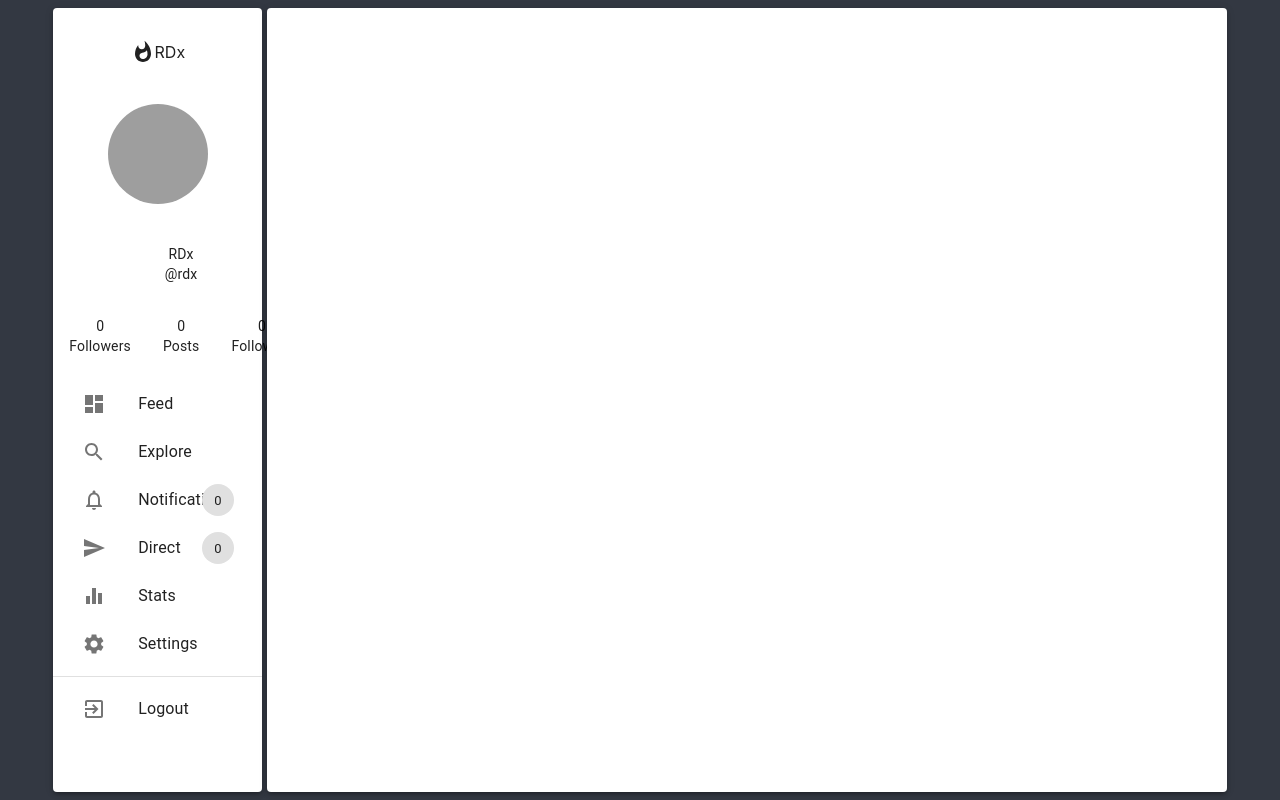
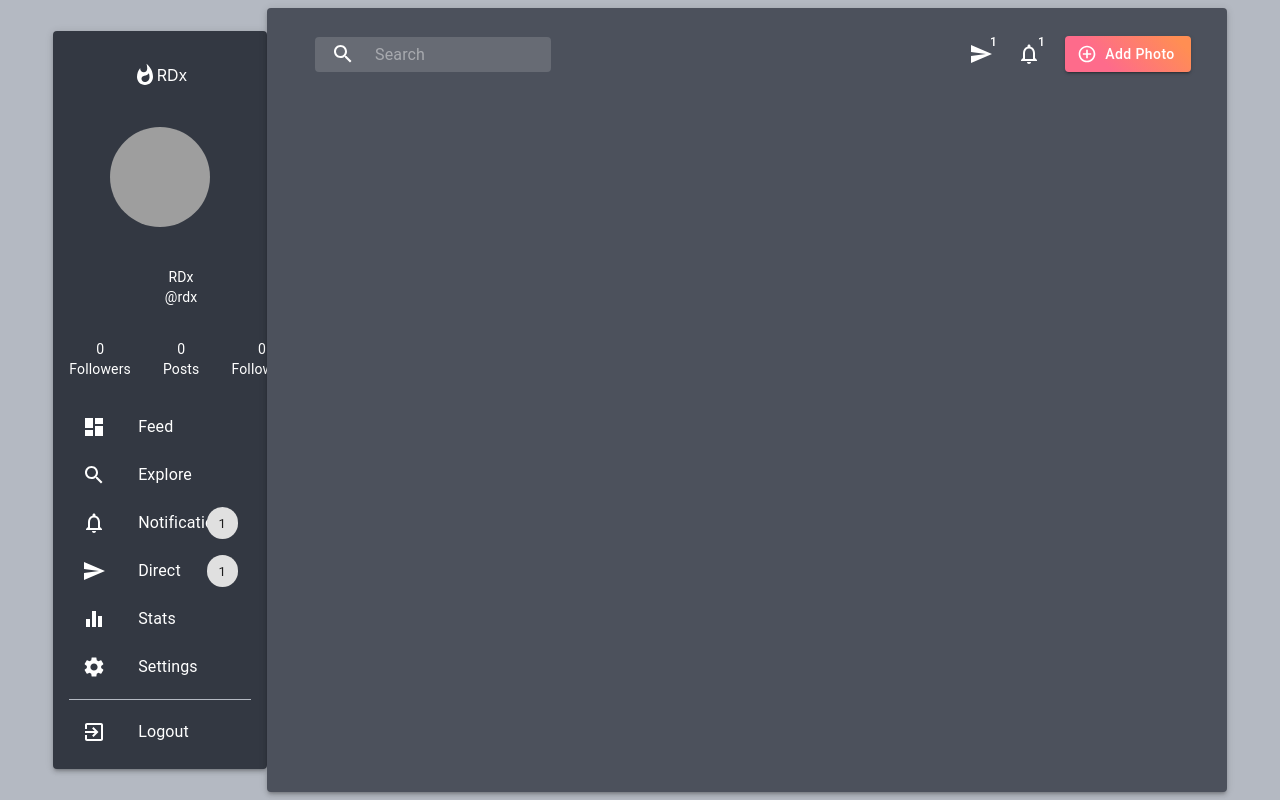
Before and after one commit to deyRupak/react-landing-pages, a React (Create React App) app: page /1 in a window 1280 px wide. Built offline with nearby package versions, Linux system fonts and the light colour scheme; grey boxes are pictures that could not be loaded.

Commit message:
Add Navbar/Theme

```diff
--- /dev/null
+++ b/src/components/proj1/Navbar.js
@@ -0,0 +1,131 @@
+import React from 'react';
+import { fade, makeStyles } from '@material-ui/core/styles';
+import AppBar from '@material-ui/core/AppBar';
+import Toolbar from '@material-ui/core/Toolbar';
+import IconButton from '@material-ui/core/IconButton';
+
+import InputBase from '@material-ui/core/InputBase';
+import Badge from '@material-ui/core/Badge';
+
+import SearchIcon from '@material-ui/icons/Search';
+
+import NotificationsNoneIcon from '@material-ui/icons/NotificationsNone';
+import SendIcon from '@material-ui/icons/Send';
+import Button from '@material-ui/core/Button';
+import AddCircleOutlineIcon from '@material-ui/icons/AddCircleOutline';
+
+import './Styles.css';
+
+const useStyles = makeStyles((theme) => ({
+    grow: {
+        flexGrow: 1,
+        paddingTop: 14
+    },
+    menuButton: {
+        marginRight: theme.spacing(2),
+    },
+    title: {
+        display: 'none',
+        [theme.breakpoints.up('sm')]: {
+            display: 'block',
+        },
+    },
+    search: {
+        position: 'relative',
+        borderRadius: theme.shape.borderRadius,
+        backgroundColor: fade(theme.palette.common.white, 0.15),
+        '&:hover': {
+            backgroundColor: fade(theme.palette.common.white, 0.25),
+        },
+        marginRight: theme.spacing(2),
+        marginLeft: 0,
+        width: '100%',
+        [theme.breakpoints.up('sm')]: {
+            marginLeft: theme.spacing(3),
+            width: 'auto',
+        },
+    },
+    searchIcon: {
+        padding: theme.spacing(0, 2),
+        height: '100%',
+        position: 'absolute',
+        pointerEvents: 'none',
+        display: 'flex',
+        alignItems: 'center',
+        justifyContent: 'center',
+    },
+    inputRoot: {
+        color: 'inherit',
+    },
+    inputInput: {
+        padding: theme.spacing(1, 1, 1, 0),
+        // vertical padding + font size from searchIcon
+        paddingLeft: `calc(1em + ${theme.spacing(4)}px)`,
+        transition: theme.transitions.create('width'),
+        width: '100%',
+        [theme.breakpoints.up('md')]: {
+            width: '20ch',
+        },
+    },
+    sectionDesktop: {
+        display: 'none',
+        [theme.breakpoints.up('md')]: {
+            display: 'flex',
+        },
+    },
+    sectionMobile: {
+        display: 'flex',
+        [theme.breakpoints.up('md')]: {
+            display: 'none',
+        },
+    },
+}));
+
+export default function Navbar() {
+    const classes = useStyles();
+
+    return (
+        <div className={classes.grow}>
+            <AppBar position="static" style={{backgroundColor:'transparent'}} elevation={0}>
+                <Toolbar>
+                    <div className={classes.search}>
+                        <div className={classes.searchIcon}>
+                            <SearchIcon />
+                        </div>
+                        <InputBase
+                            placeholder="   Search"
+                            classes={{
+                                root: classes.inputRoot,
+                                input: classes.inputInput,
+                            }}
+                            inputProps={{ 'aria-label': 'search' }}
+                        />
+                    </div>
+                    <div className={classes.grow} />
+                    <div className={classes.sectionDesktop}>
+                        <IconButton color="inherit">
+                            <Badge badgeContent={1}>
+                                <SendIcon />
+                            </Badge>
+                        </IconButton>
+                        <IconButton color="inherit">
+                            <Badge badgeContent={1}>
+                                <NotificationsNoneIcon />
+                            </Badge>
+                        </IconButton>
+                        <IconButton
+                        >
+                        <Button variant="contained"
+                        startIcon = {<AddCircleOutlineIcon/>}
+                        style={{
+                            background: 'linear-gradient(45deg, #FE6B8B 30%, #FF8E53 90%)',
+                            color: 'white',
+                            textTransform: 'none'
+                        }}>Add Photo</Button>
+                        </IconButton>
+                    </div>
+                </Toolbar>
+            </AppBar>
+        </div>
+    );
+}
--- a/src/components/proj1/Styles.css
+++ b/src/components/proj1/Styles.css
@@ -1,5 +1,5 @@
 .bg {
-    background-color: #333842;
+    background-color: #b4b9c2;
     height: 100vh;
 }
 
--- a/src/components/proj1/index.js
+++ b/src/components/proj1/index.js
@@ -36,6 +36,8 @@ import Chip from '@material-ui/core/Chip';
 import TableCell from '@material-ui/core/TableCell';
 import TableRow from '@material-ui/core/TableRow';
 
+import Navbar from './Navbar';
+
 export default function index(){
 
 return (
@@ -43,7 +45,7 @@ return (
     <Grid container className="bg" justify="center" alignItems="center">
         {/* sidebar */}
         <Grid item xs={2}>
-            <Paper style={{height: '98vh', width: '98%'}} elevation={3}>
+                <Paper style={{ height: '98vh', width: '98%' }} elevation={3} style={{ backgroundColor:'#333842', color:'white'}}>
                 {/* logo */}
                     <div className="sidebar-logo">
                         <WhatshotIcon />
@@ -71,49 +73,49 @@ return (
                         <List>
                             <ListItem button alignItems="center">
                                 <ListItemIcon>
-                                    <DashboardIcon />
+                                    <DashboardIcon style={{color: 'white'}}/>
                                 </ListItemIcon>
                                 <ListItemText primary="Feed" />
                             </ListItem>
                             <ListItem button>
                                 <ListItemIcon>
-                                    <SearchIcon />
+                                    <SearchIcon style={{ color: 'white' }}/>
                                 </ListItemIcon>
                                 <ListItemText primary="Explore" />
                             </ListItem>
                             <ListItem button>
                                 <ListItemIcon>
-                                    <NotificationsNoneIcon />
+                                    <NotificationsNoneIcon style={{ color: 'white' }}/>
                                 </ListItemIcon>
                                 <ListItemText primary="Notifications" />
-                                <Chip label="0"/>
+                                <Chip label="1"/>
                             </ListItem>
                             <ListItem button>
                                 <ListItemIcon>
-                                    <SendIcon />
+                                    <SendIcon style={{ color: 'white' }}/>
                                 </ListItemIcon>
                                 <ListItemText primary="Direct" />
-                                <Chip label="0" />
+                                <Chip label="1" />
                             </ListItem>
                             <ListItem button>
                                 <ListItemIcon>
-                                    <EqualizerIcon />
+                                    <EqualizerIcon style={{ color: 'white' }}/>
                                 </ListItemIcon>
                                 <ListItemText primary="Stats" />
                             </ListItem>
                             <ListItem button>
                                 <ListItemIcon>
-                                    <SettingsIcon />
+                                    <SettingsIcon style={{ color: 'white' }}/>
                                 </ListItemIcon>
                                 <ListItemText primary="Settings" />
                             </ListItem>
                         </List>
                     </div>
-                    <Divider />
+                    <Divider style={{ backgroundColor: '#b4b9c2'}} variant="middle"/>
                     <div className="logout">
                         <ListItem button>
                             <ListItemIcon>
-                                <ExitToAppIcon />
+                                <ExitToAppIcon style={{ color: 'white' }}/>
                             </ListItemIcon>
                             <ListItemText primary="Logout" />
                         </ListItem>
@@ -126,9 +128,10 @@ return (
 
         {/* feed */}
         <Grid item xs={9}>
-            <Paper style={{ height: '98vh', width: '100%' }} elevation={3}>
+                <Paper style={{ height: '98vh', width: '100%', backgroundColor:'#4c515c' }} elevation={3}>
 
                 {/* navbar */}
+                <Navbar />
 
             </Paper>
         </Grid>
```
